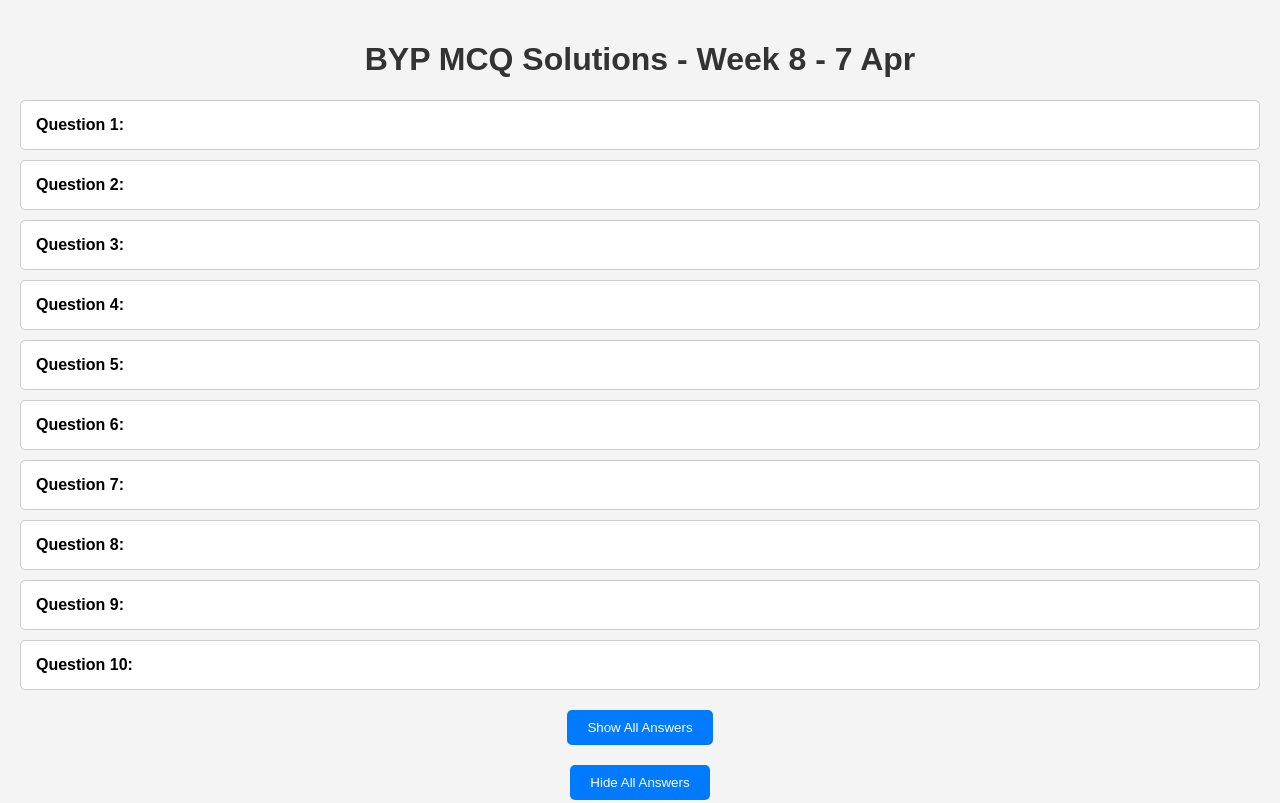
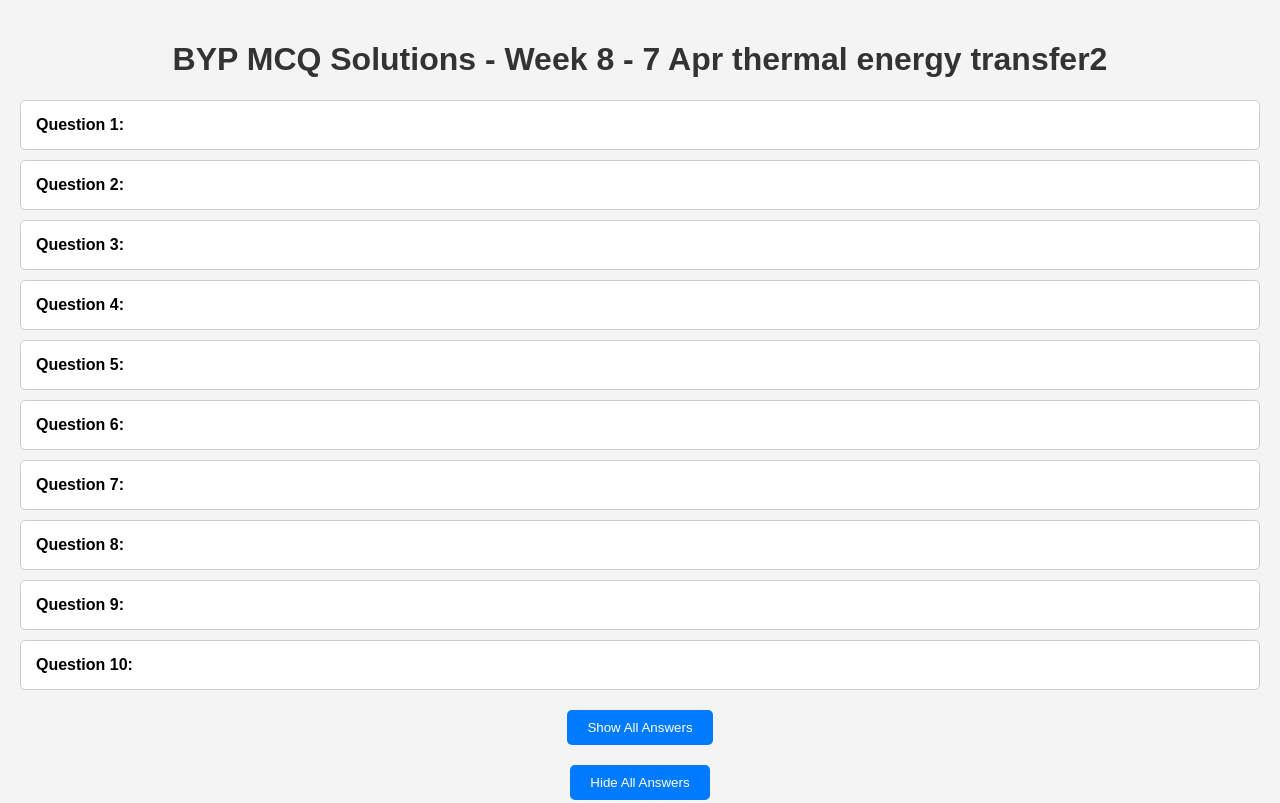
Before and after one commit to shela1444/shela1444.github.io, a plain HTML site: page f4byp_week8.html in a window 1280 px wide. Shown: the top 803 px of the page. Drawn offline with Linux system fonts and the light colour scheme.

Commit message:
update title byp

```diff
--- a/f4byp_week8.html
+++ b/f4byp_week8.html
@@ -50,7 +50,7 @@
 </head>
 <body>
 
-<h1>BYP MCQ Solutions - Week 8 - 7 Apr</h1>
+<h1>BYP MCQ Solutions - Week 8 - 7 Apr thermal energy transfer2</h1>
 
 <div class="question" onclick="handleQuestionClick(1)">
     <strong>Question 1:</strong>
```
